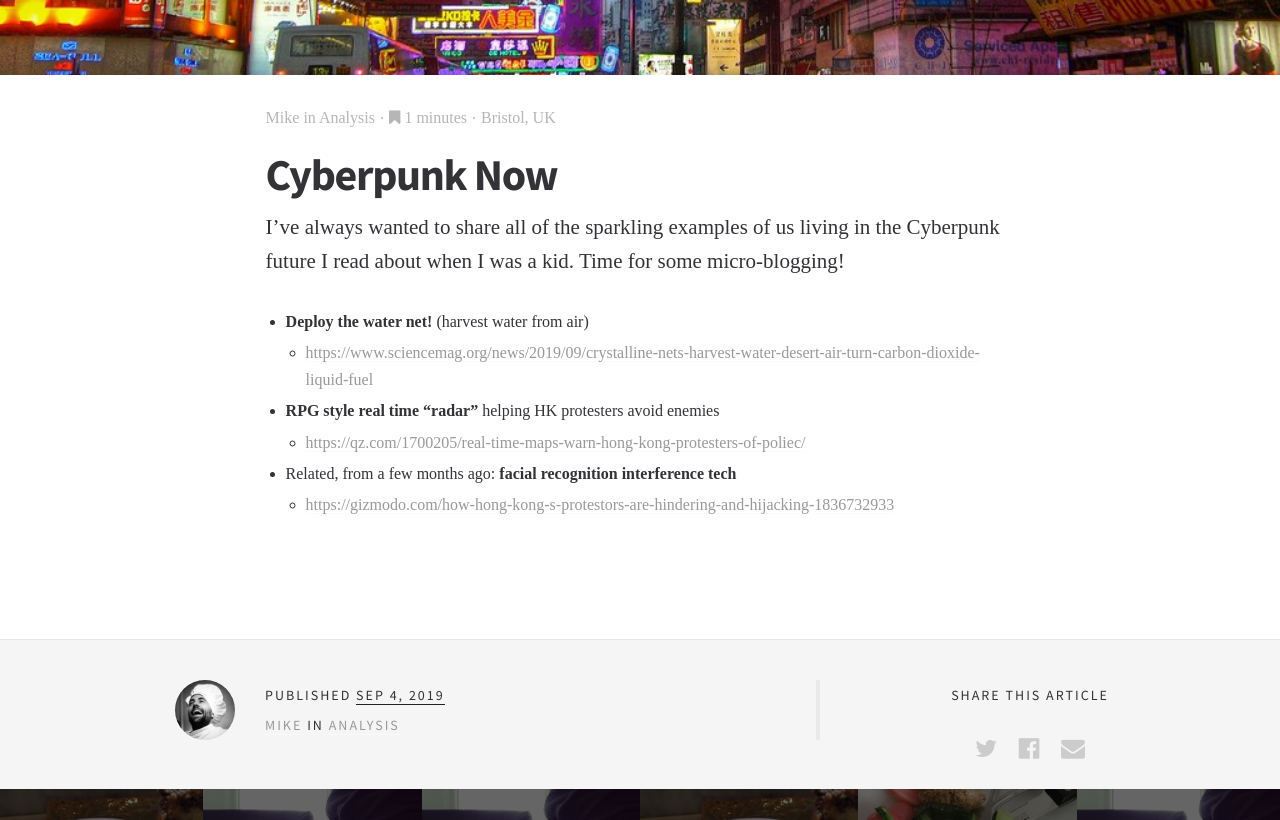
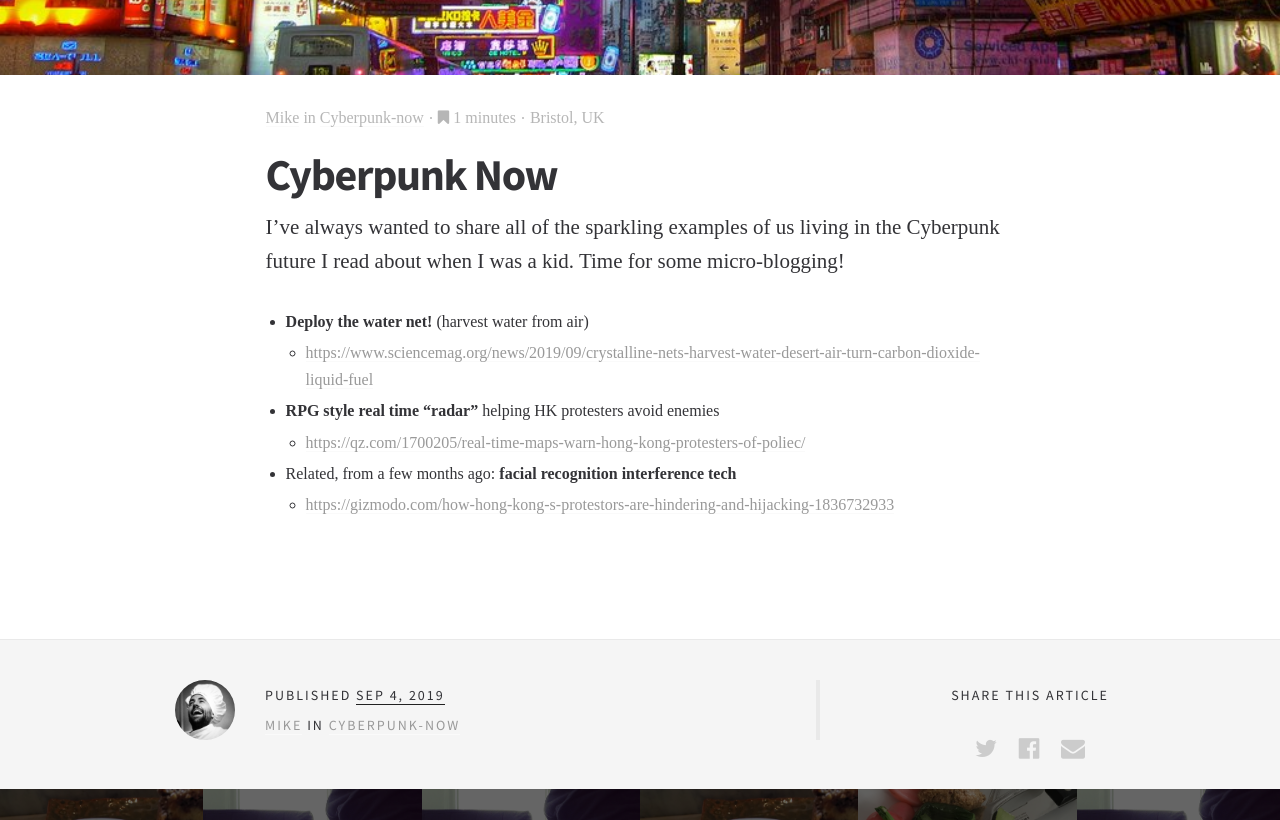
Before and after one commit to maddo/maddo.github.io, a Jekyll site: the page built from _posts/2019-09-04-cyberpunk-now.md, in a window 1280 px wide. Shown: the part 385-1205 px from the top of the page. Built offline with Jekyll 4.4.1, drawn with Linux system fonts in a browser that asks for light colours; some web fonts are replaced.

Commit message:
Move to cyberpunk-now category

```diff
--- a/_posts/2019-09-04-cyberpunk-now.md
+++ b/_posts/2019-09-04-cyberpunk-now.md
@@ -2,7 +2,7 @@
 layout: post
 title: 'Cyberpunk Now'
 date: 04 Sep 2019
-categories: analysis
+categories: cyberpunk-now
 author_name: Mike
 author_url: /author/mike
 author_avatar: mike
```
